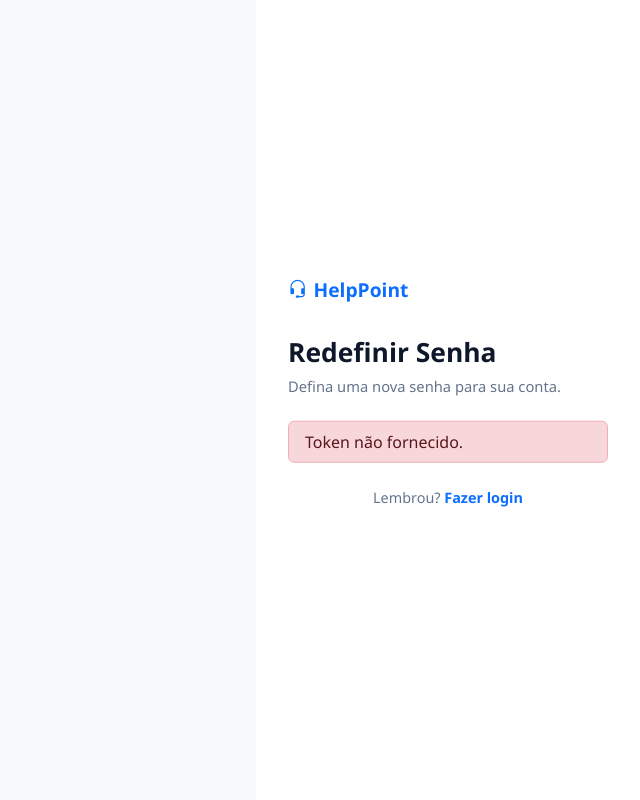
After one commit to MateusDio/HelpPoint, a PHP site: page /pages/login/reset_password.php in a window 1280 px wide. The commit adds this page. Shown: the whole page, without its empty margins (640-1280 px from the left). Run offline with PHP 8.4, Linux system fonts and the light colour scheme.

Commit message:
feat: email password recovery
- Created password reset table with token expiry and single-use protection
- Added forgot password and reset password pages
- Added email template and token generation for password reset
- Added reset flow to update user password atomically
- Updated login UI with forgot password link and success handling

```diff
--- a/config/email.php
+++ b/config/email.php
@@ -103,4 +103,94 @@ function validarTokenVerificacao($token, $pdo) {
 
     return $registro;
 }
+
+/**
+ * Enviar email de redefinição de senha
+ * @param string $destinatario Email do usuário
+ * @param string $nome Nome do usuário
+ * @param string $token Token de reset
+ * @return bool True se enviado com sucesso
+ */
+function enviarEmailRedefinicaoSenha($destinatario, $nome, $token) {
+    $link_reset = BASE_URL . '/pages/login/reset_password.php?token=' . urlencode($token);
+    $assunto = 'Redefinição de senha - HelpPoint';
+
+    $mensagem = "
+    <!DOCTYPE html>
+    <html>
+    <head>
+        <meta charset='UTF-8'>
+        <style>
+            body { font-family: Arial, sans-serif; line-height: 1.6; color: #333; }
+            .container { max-width: 600px; margin: 0 auto; padding: 20px; }
+            .header { background: #007bff; color: white; padding: 20px; text-align: center; border-radius: 5px 5px 0 0; }
+            .content { background: #f9f9f9; padding: 20px; border: 1px solid #ddd; }
+            .footer { background: #f0f0f0; padding: 10px; text-align: center; font-size: 12px; border-radius: 0 0 5px 5px; }
+            .btn { display: inline-block; padding: 12px 24px; background: #007bff; color: white; text-decoration: none; border-radius: 5px; margin: 20px 0; }
+            .btn:hover { background: #0056b3; }
+            .code { background: #e9ecef; padding: 10px; border-radius: 3px; font-family: monospace; word-break: break-all; }
+        </style>
+    </head>
+    <body>
+        <div class='container'>
+            <div class='header'>
+                <h1>Redefinição de senha HelpPoint</h1>
+            </div>
+            <div class='content'>
+                <p>Olá <strong>" . htmlspecialchars($nome) . "</strong>,</p>
+                <p>Recebemos uma solicitação para redefinir a senha da sua conta. Clique no botão abaixo para continuar:</p>
+                <center>
+                    <a href='" . htmlspecialchars($link_reset) . "' class='btn'>Redefinir senha</a>
+                </center>
+                <p>Ou copie e cole este link no seu navegador:</p>
+                <div class='code'>" . htmlspecialchars($link_reset) . "</div>
+                <p style='color: #666; font-size: 12px;'>Este link expira em 1 hora.</p>
+                <p>Se você não solicitou a redefinição, ignore este email.</p>
+            </div>
+            <div class='footer'>
+                <p>&copy; " . date('Y') . " HelpPoint. Todos os direitos reservados.</p>
+            </div>
+        </div>
+    </body>
+    </html>
+    ";
+
+    $headers = "MIME-Version: 1.0\r\n";
+    $headers .= "Content-type: text/html; charset=UTF-8\r\n";
+    $headers .= "From: " . MAIL_FROM_NAME . " <" . MAIL_FROM_EMAIL . ">\r\n";
+    $headers .= "Reply-To: " . MAIL_FROM_EMAIL . "\r\n";
+
+    return @mail($destinatario, $assunto, $mensagem, $headers);
+}
+
+/**
+ * Validar token de reset de senha
+ * @param string $token Token a validar
+ * @param PDO $pdo Conexão PDO
+ * @return array|false Array de dados se válido, false caso contrário
+ */
+function validarTokenResetSenha($token, $pdo) {
+    $stmt = $pdo->prepare("
+        SELECT id, user_id, expira_em, usado_em
+        FROM password_reset
+        WHERE token = :token
+        LIMIT 1
+    ");
+    $stmt->execute(['token' => $token]);
+    $registro = $stmt->fetch();
+
+    if (!$registro) {
+        return false;
+    }
+
+    if ($registro['usado_em'] !== null) {
+        return ['error' => 'Este link já foi usado. Solicite um novo.'];
+    }
+
+    if (strtotime($registro['expira_em']) < time()) {
+        return ['error' => 'Este link expirou. Solicite um novo.'];
+    }
+
+    return $registro;
+}
 ?>
--- /dev/null
+++ b/pages/login/reset_password.php
@@ -0,0 +1,87 @@
+<?php
+require_once __DIR__ . '/../../includes/global/auth.php';
+require_once __DIR__ . '/../../config/database.php';
+require_once __DIR__ . '/../../config/email.php';
+redirectIfLogged();
+
+$token = $_GET['token'] ?? '';
+$valid = false;
+$erro = '';
+
+if ($token) {
+    $stmt = $pdo->prepare("SELECT pr.id, pr.user_id, pr.expira_em, pr.usado_em, u.nome FROM password_reset pr INNER JOIN user u ON u.id = pr.user_id WHERE pr.token = :token LIMIT 1");
+    $stmt->execute(['token' => $token]);
+    $registro = $stmt->fetch();
+
+    if (!$registro || $registro['usado_em'] !== null || strtotime($registro['expira_em']) < time()) {
+        $erro = 'token_invalido';
+    } else {
+        $valid = true;
+    }
+}
+
+$pageTitle = 'Redefinir Senha';
+?>
+<!DOCTYPE html>
+<html lang="pt-BR">
+<head>
+    <meta charset="UTF-8">
+    <meta name="viewport" content="width=device-width, initial-scale=1.0">
+    <title>Redefinir Senha - HelpPoint</title>
+    <link href="https://cdn.jsdelivr.net/npm/bootstrap@5.3.3/dist/css/bootstrap.min.css" rel="stylesheet">
+    <link href="https://cdn.jsdelivr.net/npm/bootstrap-icons@1.11.3/font/bootstrap-icons.min.css" rel="stylesheet">
+    <link rel="stylesheet" href="<?= BASE_URL ?>/assets/css/style.css?v=<?= @filemtime(__DIR__ . '/../../assets/css/style.css') ?>">
+</head>
+<body>
+<div class="auth-split modo-registro" id="authSplit">
+    <aside class="auth-form-side">
+        <div class="auth-form-stage">
+            <div class="auth-form-box" data-form="reset">
+                <a href="<?= BASE_URL ?>/" class="auth-brand">
+                    <i class="bi bi-headset"></i> HelpPoint
+                </a>
+                <h2 class="auth-title">Redefinir Senha</h2>
+                <p class="auth-subtitle">Defina uma nova senha para sua conta.</p>
+                <?php if ($erro === 'token_invalido'): ?>
+                    <div class="alert alert-danger py-2">Token inválido, expirado ou já utilizado.</div>
+                    <p class="text-center mt-3"><a href="forgot_password.php">Solicitar novo link</a></p>
+                <?php elseif ($erro === 'campos'): ?>
+                    <div class="alert alert-danger py-2">Preencha todos os campos.</div>
+                <?php elseif ($erro === 'senhas'): ?>
+                    <div class="alert alert-danger py-2">As senhas não coincidem.</div>
+                <?php elseif ($erro === 'erro_servidor'): ?>
+                    <div class="alert alert-danger py-2">Erro interno. Tente novamente mais tarde.</div>
+                <?php elseif (!$token): ?>
+                    <div class="alert alert-danger py-2">Token não fornecido.</div>
+                <?php endif; ?>
+                <?php if ($valid): ?>
+                    <form action="reset_process.php" method="POST" class="auth-form">
+                        <input type="hidden" name="token" value="<?= htmlspecialchars($token) ?>">
+                        <div class="mb-3">
+                            <label class="form-label">Nova senha</label>
+                            <div class="auth-input-group">
+                                <i class="bi bi-lock"></i>
+                                <input type="password" class="form-control" name="senha" required>
+                            </div>
+                        </div>
+                        <div class="mb-3">
+                            <label class="form-label">Confirmar senha</label>
+                            <div class="auth-input-group">
+                                <i class="bi bi-shield-lock"></i>
+                                <input type="password" class="form-control" name="confirmar_senha" required>
+                            </div>
+                        </div>
+                        <button type="submit" class="btn btn-primary w-100 auth-btn">
+                            <i class="bi bi-key"></i> Redefinir senha
+                        </button>
+                    </form>
+                <?php endif; ?>
+                <p class="auth-footer-link">
+                    Lembrou? <a href="<?= BASE_URL ?>/pages/login/index.php">Fazer login</a>
+                </p>
+            </div>
+        </div>
+    </aside>
+</div>
+</body>
+</html>
```
Also changed, not shown: database/09_tabela_password_reset.sql (added, +13 -0 lines), pages/login/forgot_password.php (added, +56 -0 lines), pages/login/forgot_process.php (added, +36 -0 lines), pages/login/index.php (+6 -3 lines), pages/login/reset_process.php (added, +51 -0 lines).
